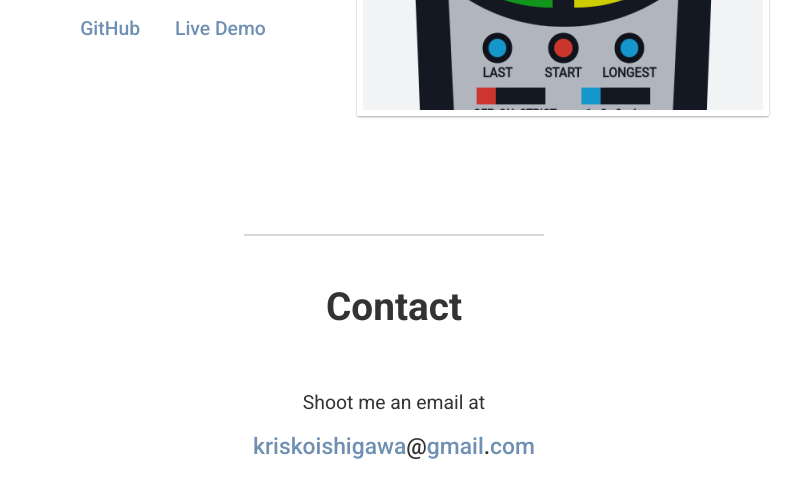
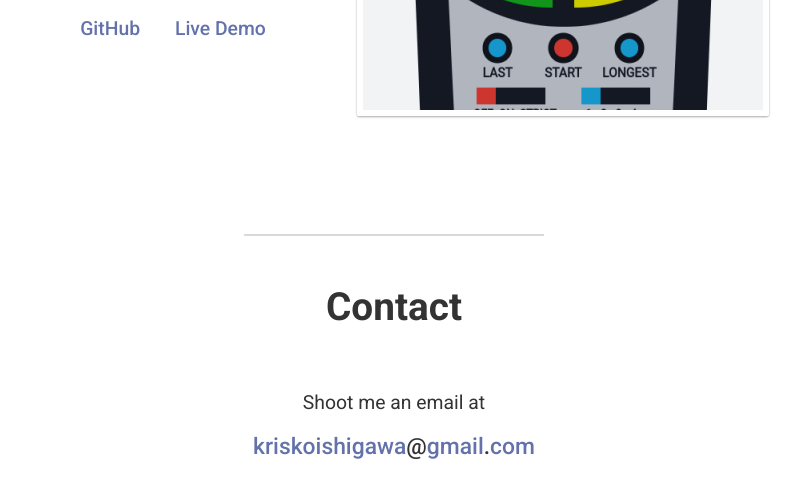
Before and after one commit to scissorsneedfoodtoo/portfolio, a plain HTML site: page index.html in a window 1280 px wide. Shown: the part 3355-3853 px from the top of the page, without its empty margins (246-1047 px from the left). Drawn offline with Linux system fonts and the light colour scheme.

Commit message:
fix: improve contrast of links

```diff
--- a/css/index.css
+++ b/css/index.css
@@ -228,7 +228,7 @@ nav a:hover {
 .about-text a,
 .work-links a {
   text-decoration: none;
-  color: #6f90b2;
+  color: #6372ab;
   font-weight: 500;
 }
 
@@ -239,7 +239,7 @@ nav a:hover {
 }
 
 .highlight {
-  color: #6f90b2;
+  color: #6372ab;
   display: inline-block;
 }
 
```
